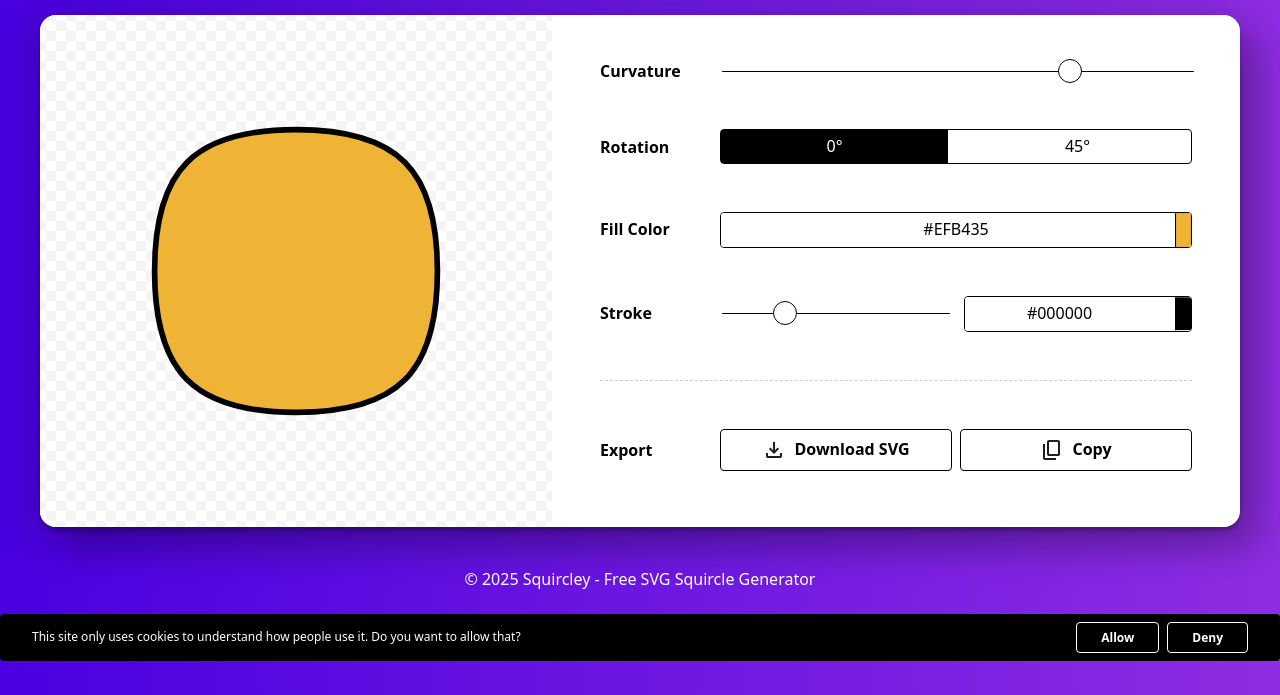
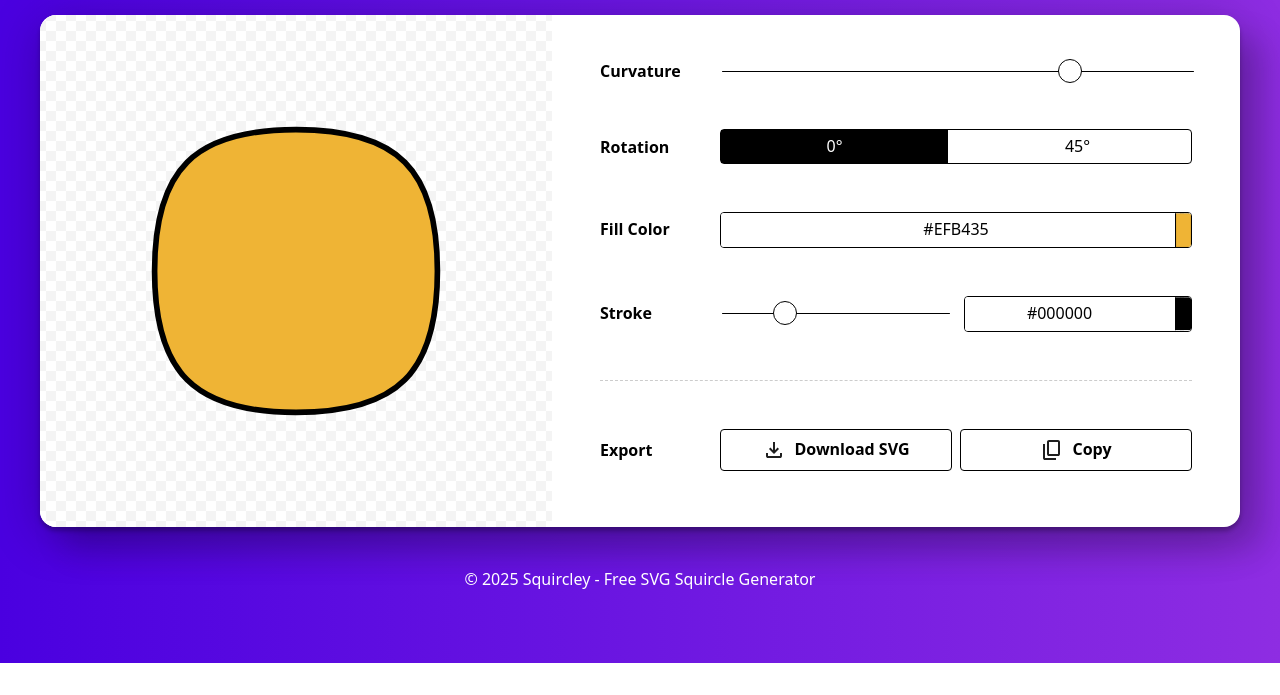
Before and after one commit to abenjamin765/squircley, a plain HTML site: page index.html in a window 1280 px wide. Shown: the part 139-834 px from the top of the page. After the commit the page ends 802 px from the top, so only its background shows below. Drawn offline with Linux system fonts and the light colour scheme.

Commit message:
Remove link

```diff
--- a/index.html
+++ b/index.html
@@ -326,13 +326,13 @@
           elements, logos, and modern graphics. Export as SVG for scalable,
           crisp results.
         </p>
-        <nav class="footer-nav">
+        <!-- <nav class="footer-nav">
           <a href="privacy.html">Privacy Policy</a>
-        </nav>
+        </nav> -->
       </div>
     </footer>
 
-    <aside class="privacy">
+    <!-- <aside class="privacy">
       <p>
         This site only uses cookies to understand how people use it. Do you want
         to allow that?
@@ -341,7 +341,7 @@
         <button class="button small">Allow</button>
         <button class="button small">Deny</button>
       </div>
-    </aside>
+    </aside> -->
 
     <script src="coloris.min.js"></script>
     <script type="module" src="js/app.js"></script>
```
